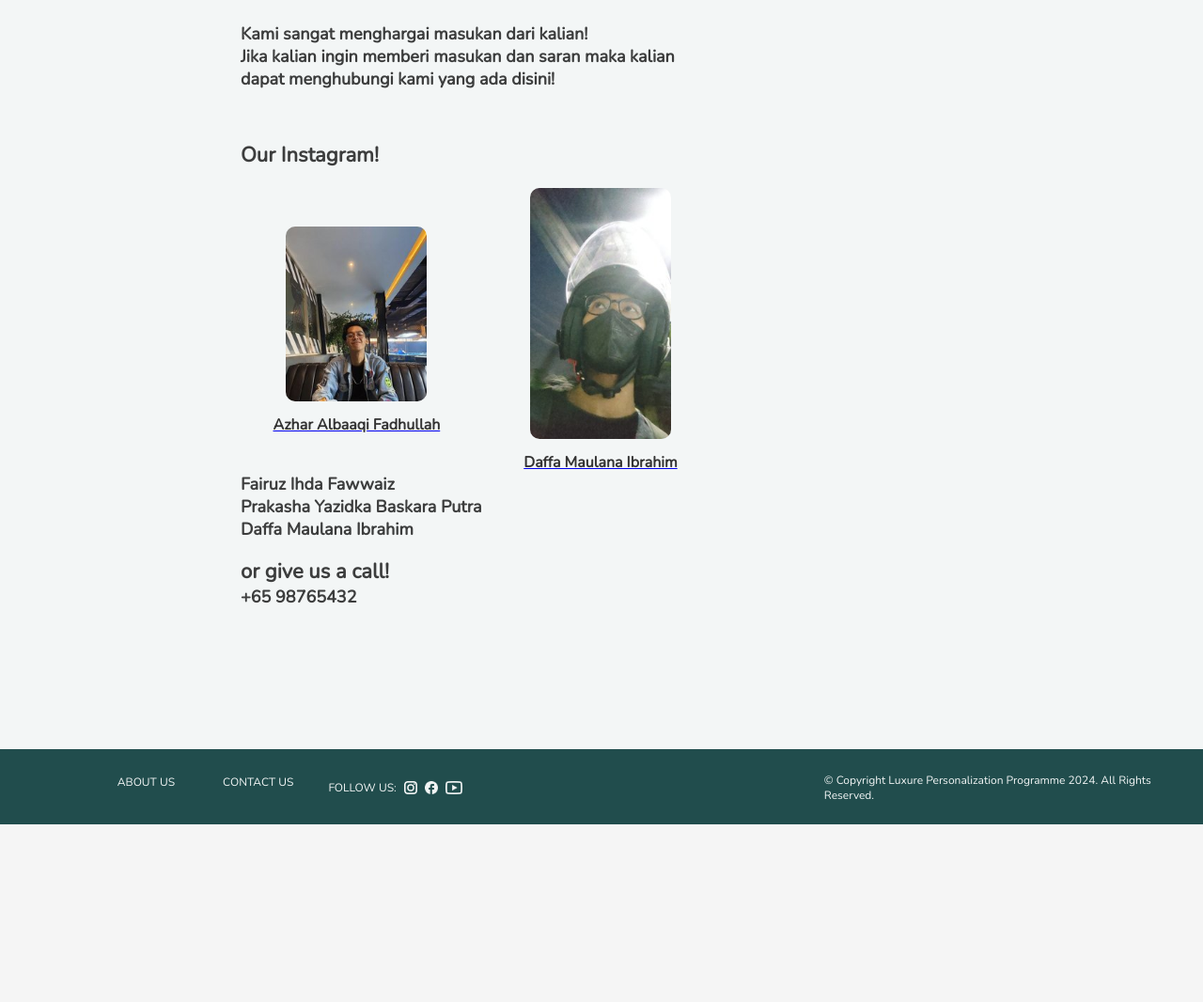
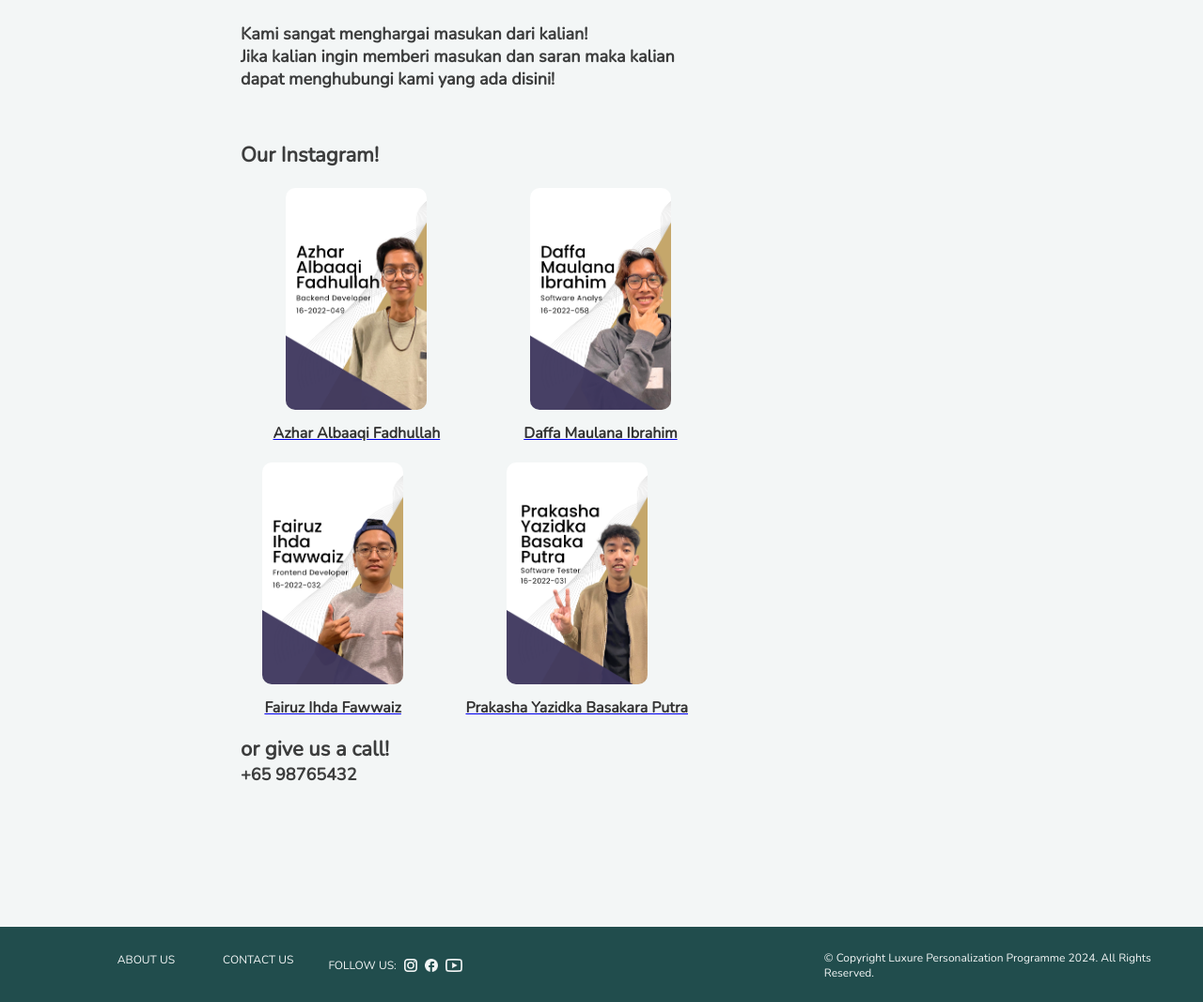
Before and after one commit to fhadzr/Luxure-Personalization-Programme, a PHP site: page /contact.php in a window 1280 px wide. Shown: the part 352-1418 px from the top of the page at 94% size. Before the commit the page ends 1229 px from the top, so only its background shows below. Run offline with PHP 8.4, Linux system fonts and the light colour scheme.

Commit message:
add foto contact us

```diff
--- a/contact.php
+++ b/contact.php
@@ -30,20 +30,29 @@
             <div class="photo-contact">
               <div class="contact-item">
                 <a href="https://www.instagram.com/azharrfadd?igsh=eGl3bzhreW14M2hq" target="_blank">
-                  <img src="images/contact/azhar (1).jpg" alt="Azhar Albaaqi Fadhullah">
+                  <img src="images/contact/azhar.png" alt="Azhar Albaaqi Fadhullah">
                     <h6>Azhar Albaaqi Fadhullah</h6>
                 </a>
               </div>
               <div class="contact-item">
                 <a href="https://www.instagram.com/dappkon?igsh=MW8wcXdzbDdnMjI5NA==" target="_blank">
-                  <img src="images/contact/dapkon.jpg" alt="Daffa Maulana Ibrahim">
+                  <img src="images/contact/daffa.png" alt="Daffa Maulana Ibrahim">
                     <h6>Daffa Maulana Ibrahim</h6>
                 </a>
               </div>
+              <div class="contact-item">
+                <a href="https://www.instagram.com/dappkon?igsh=MW8wcXdzbDdnMjI5NA==" target="_blank">
+                  <img src="images/contact/faiz.png" alt="Daffa Maulana Ibrahim">
+                    <h6>Fairuz Ihda Fawwaiz</h6>
+                </a>
+              </div>
+              <div class="contact-item">
+                <a href="https://www.instagram.com/dappkon?igsh=MW8wcXdzbDdnMjI5NA==" target="_blank">
+                  <img src="images/contact/prakasha.png" alt="Daffa Maulana Ibrahim">
+                    <h6>Prakasha Yazidka Basakara Putra</h6>
+                </a>
+              </div>
             </div>
-            <h6>Fairuz Ihda Fawwaiz</h6>
-            <h6>Prakasha Yazidka Baskara Putra</h6>
-            <h6>Daffa Maulana Ibrahim</h6>
             <br>
             <h4>or give us a call!</h4>
             <h6>+65 98765432</h6>
```
Also changed, not shown: images/contact/azhar (1).jpg (deleted), images/contact/azhar.png (added), images/contact/daffa.png (added), images/contact/dapkon.jpg (deleted), images/contact/faiz.png (added), images/contact/prakasha.png (added).
